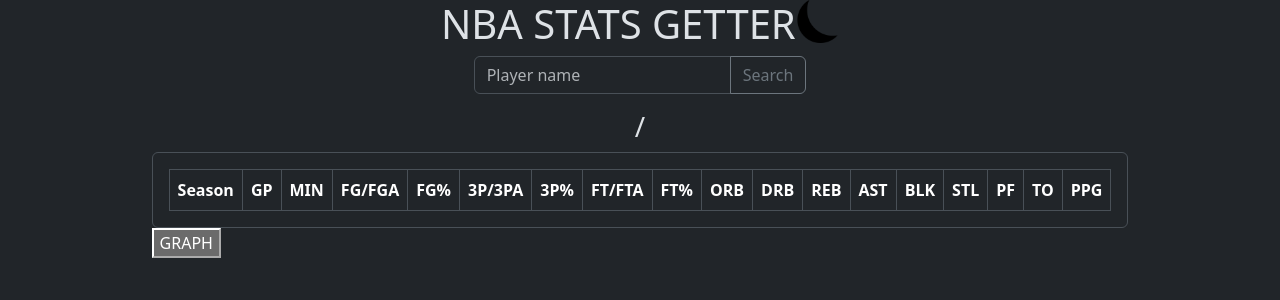
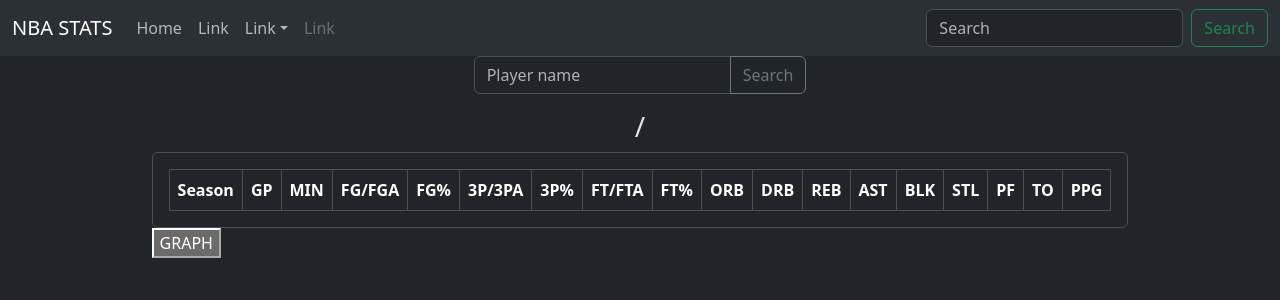
Before and after one commit to byeoh100/nba-stats, a React (Vite) app in the folder nba/: page / in a window 1280 px wide. Shown: the top 300 px of the page. Built offline with nearby package versions, Linux system fonts and the light colour scheme.

Commit message:
changed nav to fixed top

```diff
--- a/nba/src/App.jsx
+++ b/nba/src/App.jsx
@@ -5,6 +5,7 @@
 import Form from 'react-bootstrap/Form'
 import InputGroup from 'react-bootstrap/InputGroup'
 import LightDarkMode from './LightDarkMode'
+import NavSearch from './NavSearch'
 import LineChart from './LineChart'
 
 function App() {
@@ -17,6 +18,9 @@
 
     return (
         <>
+            <div className='Navbar'>
+                <NavSearch />
+            </div>
             <div className='title'>
                 <h1>NBA STATS GETTER</h1>
                 <LightDarkMode />
--- /dev/null
+++ b/nba/src/NavSearch.css
@@ -0,0 +1,3 @@
+.navbar-bg-body-tertiary > .container {
+    width: 100%;
+}
--- /dev/null
+++ b/nba/src/NavSearch.jsx
@@ -0,0 +1,53 @@
+import Button from 'react-bootstrap/Button';
+import Container from 'react-bootstrap/Container';
+import Form from 'react-bootstrap/Form';
+import Nav from 'react-bootstrap/Nav';
+import Navbar from 'react-bootstrap/Navbar';
+import NavDropdown from 'react-bootstrap/NavDropdown';
+import './NavSearch.css';
+
+function NavSearch() {
+
+  return (
+    <Navbar expand="lg" className="bg-body-tertiary" fixed="top">
+      <Container fluid>
+        <Navbar.Brand href="#">NBA STATS</Navbar.Brand>
+        <Navbar.Toggle aria-controls="navbarScroll" />
+        <Navbar.Collapse id="navbarScroll">
+          <Nav
+            className="me-auto my-2 my-lg-0"
+            style={{ maxHeight: '100px' }}
+            navbarScroll
+          >
+            <Nav.Link href="#action1">Home</Nav.Link>
+            <Nav.Link href="#action2">Link</Nav.Link>
+            <NavDropdown title="Link" id="navbarScrollingDropdown">
+              <NavDropdown.Item href="#action3">Action</NavDropdown.Item>
+              <NavDropdown.Item href="#action4">
+                Another action
+              </NavDropdown.Item>
+              <NavDropdown.Divider />
+              <NavDropdown.Item href="#action5">
+                Something else here
+              </NavDropdown.Item>
+            </NavDropdown>
+            <Nav.Link href="#" disabled>
+              Link
+            </Nav.Link>
+          </Nav>
+          <Form className="d-flex">
+            <Form.Control
+              type="search"
+              placeholder="Search"
+              className="me-2"
+              aria-label="Search"
+            />
+            <Button variant="outline-success">Search</Button>
+          </Form>
+        </Navbar.Collapse>
+      </Container>
+    </Navbar>
+  );
+}
+
+export default NavSearch;
```
